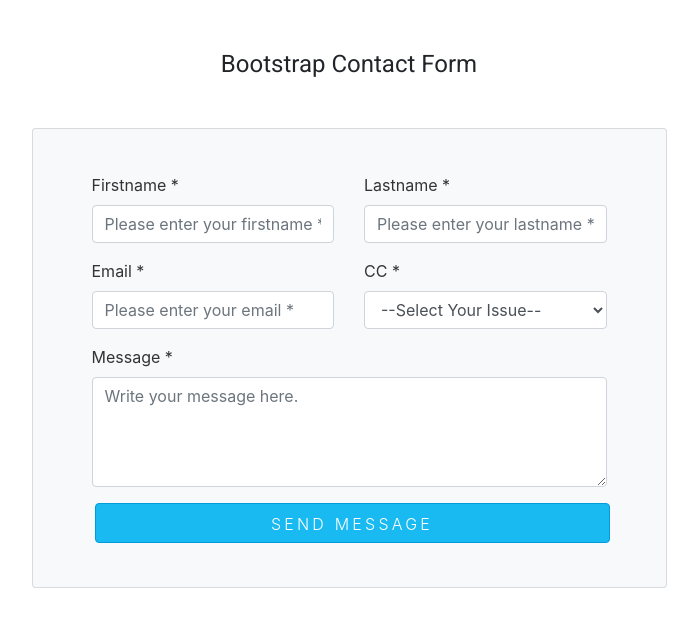
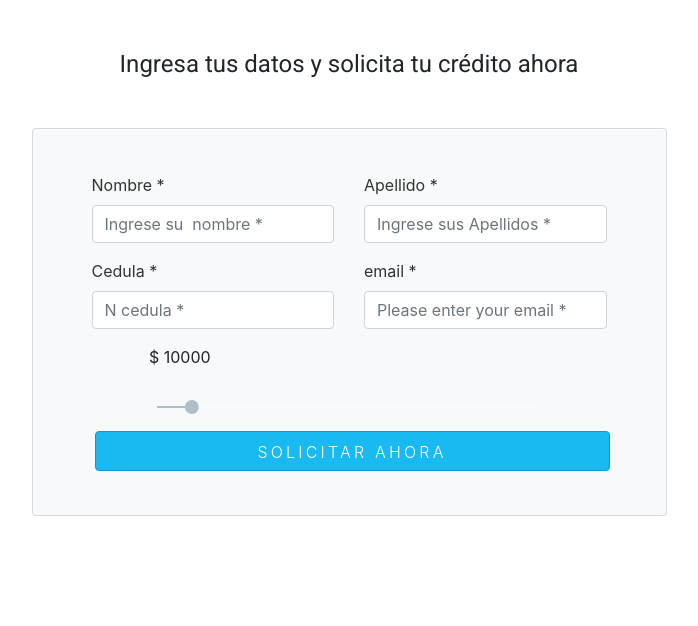
Before and after one commit to lozanomasuno/Zinobe-Frontend-, an Angular app: page / in a window 1280 px wide. Shown: the top 626 px of the page, without its empty margins (291-989 px from the left). Built offline with nearby package versions, Linux system fonts and the light colour scheme.

Commit message:
format Number Slider

```diff
--- a/package.json
+++ b/package.json
@@ -20,6 +20,7 @@
     "@angular/platform-browser": "~13.1.0",
     "@angular/platform-browser-dynamic": "~13.1.0",
     "@angular/router": "~13.1.0",
+    "hammerjs": "^2.0.8",
     "rxjs": "~7.4.0",
     "tslib": "^2.3.0",
     "zone.js": "~0.11.4"
--- a/src/app/app.module.ts
+++ b/src/app/app.module.ts
@@ -7,6 +7,8 @@ import { BrowserAnimationsModule } from '@angular/platform-browser/animations';
 import { SignUpComponent } from './components/sign-up/sign-up.component';
 import { PrestamosValorComponent } from './components/prestamos-valor/prestamos-valor.component';
 import { MatSliderModule } from '@angular/material/slider';
+import { FormsModule } from '@angular/forms';
+
 
 @NgModule({
   declarations: [
@@ -19,6 +21,7 @@ import { MatSliderModule } from '@angular/material/slider';
     AppRoutingModule,
     BrowserAnimationsModule,
     MatSliderModule,
+    FormsModule
   ],
   providers: [],
   bootstrap: [AppComponent]
--- a/src/app/components/prestamos-valor/prestamos-valor.component.css
+++ b/src/app/components/prestamos-valor/prestamos-valor.component.css
@@ -0,0 +1,19 @@
+.mat-slider-horizontal {
+    margin-top: 14px;
+    min-width: 550px;
+    justify-content: center;
+}
+
+@media only screen and (max-width: 760px), (min-device-width: 768px) and (max-device-width: 1024px) {
+    .mat-slider-horizontal {
+        min-width: 400px;
+    }
+}
+@media only screen and (min-device-width: 320px) and (max-device-width: 480px) {
+    .mat-slider-horizontal {
+        min-width: 200px;
+    }
+}
+@media only screen and (min-device-width: 768px) and (max-device-width: 1024px) {
+
+}
--- a/src/app/components/prestamos-valor/prestamos-valor.component.html
+++ b/src/app/components/prestamos-valor/prestamos-valor.component.html
@@ -0,0 +1,12 @@
+
+<div>$ {{valueRange}}</div>
+
+<mat-slider
+  [(ngModel)]="valueRange"
+  thumbLabel
+  [displayWith]="formatLabel"
+  tickInterval="100"
+  step="1000"
+  min="1000"
+  max="100000"
+  aria-label="units"></mat-slider>
--- a/src/app/components/prestamos-valor/prestamos-valor.component.ts
+++ b/src/app/components/prestamos-valor/prestamos-valor.component.ts
@@ -1,4 +1,4 @@
-import { Component, OnInit } from '@angular/core';
+import { Component, Input, OnInit } from '@angular/core';
 
 @Component({
   selector: 'app-prestamos-valor',
@@ -6,10 +6,23 @@ import { Component, OnInit } from '@angular/core';
   styleUrls: ['./prestamos-valor.component.css']
 })
 export class PrestamosValorComponent implements OnInit {
-
+ @Input() public valueRange:number = 10000;
   constructor() { }
 
+  formatLabel(value: number) {
+    if (value >= 100) {
+      return Math.round(value / 1000) + 'k';
+    }
+    return value;
+  }
+
+  priceFormatValueRange(formatedNumber: number){
+    console.log(new Intl.NumberFormat().format(formatedNumber));
+    return new Intl.NumberFormat().format(formatedNumber);
+  }
+
   ngOnInit(): void {
+    this.priceFormatValueRange(this.valueRange);
   }
 
 }
--- a/src/app/components/sign-up/sign-up.component.css
+++ b/src/app/components/sign-up/sign-up.component.css
@@ -37,6 +37,10 @@ label {
     margin-right: 10px
 }
 
-@media only screen and (max-width: 760px), (min-device-width: 768px) and (max-device-width: 1024px) {}
+@media only screen and (max-width: 760px), (min-device-width: 768px) and (max-device-width: 1024px) {
+    .sectionPrestamos{
+        justify-content: center;
+    }
+}
 @media only screen and (min-device-width: 320px) and (max-device-width: 480px) {}
 @media only screen and (min-device-width: 768px) and (max-device-width: 1024px) {}
--- a/src/app/components/sign-up/sign-up.component.html
+++ b/src/app/components/sign-up/sign-up.component.html
@@ -1,9 +1,8 @@
 <div class="container">
-
     <div class=" text-center mt-5 ">
-        <h1>Bootstrap Contact Form</h1>
+        <h1>Ingresa tus datos y solicita tu cr&eacute;dito ahora</h1>
     </div>
-    <div class="row ">
+    <div class="row">
         <div class="col-lg-7 mx-auto">
             <div class="card mt-2 mx-auto p-4 bg-light">
                 <div class="card-body bg-light">
@@ -11,32 +10,28 @@
                         <form id="contact-form" role="form">
                             <div class="controls">
                             <div class="row">
-            <div class="col-md-6">
-                <div class="form-group"> <label for="form_name">Firstname *</label> <input id="form_name" type="text" name="name" class="form-control" placeholder="Please enter your firstname *" required="required" data-error="Firstname is required."> </div>
+                                <div class="col-md-6 col-xs-12">
+                                    <div class="form-group"> <label for="form_name">Nombre *</label> <input id="form_name" type="text" name="name" class="form-control" placeholder="Ingrese su  nombre *" required="required" data-error="Firstname is required."> </div>
                                 </div>
-            <div class="col-md-6">
-                <div class="form-group"> <label for="form_lastname">Lastname *</label> <input id="form_lastname" type="text" name="surname" class="form-control" placeholder="Please enter your lastname *" required="required" data-error="Lastname is required."> </div>
+                                <div class="col-md-6 col-xs-12">
+                                    <div class="form-group"> <label for="form_lastname">Apellido *</label> <input id="form_lastname" type="text" name="surname" class="form-control" placeholder="Ingrese sus Apellidos *" required="required" data-error="Lastname is required."> </div>
                                 </div>
                             </div>
                             <div class="row">
                                 <div class="col-md-6">
-                <div class="form-group"> <label for="form_email">Email *</label> <input id="form_email" type="email" name="email" class="form-control" placeholder="Please enter your email *" required="required" data-error="Valid email is required."> </div>
+                                    <div class="form-group"> <label for="form_lastname">Cedula *</label> <input id="form_lastname" type="text" name="surname" class="form-control" placeholder="N cedula *" required="required" data-error="Lastname is required."> </div>
                                 </div>
                                 <div class="col-md-6">
-                <div class="form-group"> <label for="form_need">CC *</label> <select id="form_need" name="need" class="form-control" required="required" data-error="Please specify your need.">
-                        <option value="" selected disabled>--Select Your Issue--</option>
-                        <option>Request Invoice for order</option>
-                        <option>Request order status</option>
-                        <option>Haven't received cashback yet</option>
-                        <option>Other</option>
-                    </select> </div>
+                                    <div class="form-group"> <label for="form_email">email *</label> <input id="form_email" type="email" name="email" class="form-control" placeholder="Please enter your email *" required="required" data-error="Valid email is required."> </div>
                                 </div>
                             </div>
+
+                            <div class="row sectionPrestamos">
+                                <app-prestamos-valor></app-prestamos-valor>
+                            </div>
+
                             <div class="row">
-            <div class="col-md-12">
-                <div class="form-group"> <label for="form_message">Message *</label> <textarea id="form_message" name="message" class="form-control" placeholder="Write your message here." rows="4" required="required" data-error="Please, leave us a message."></textarea> </div>
-            </div>
-            <div class="col-md-12"> <input type="submit" class="btn btn-success btn-send pt-2 btn-block btnBlue" value="Send Message"> </div>
+                                <div class="col-md-12"> <input type="submit" class="btn btn-success btn-send pt-2 btn-block btnBlue" value="Solicitar Ahora">  </div>
                             </div>
                             </div>
                         </form>
--- a/src/main.ts
+++ b/src/main.ts
@@ -3,6 +3,8 @@ import { platformBrowserDynamic } from '@angular/platform-browser-dynamic';
 
 import { AppModule } from './app/app.module';
 import { environment } from './environments/environment';
+
+import 'hammerjs';
 
 if (environment.production) {
   enableProdMode();
```
Also changed, not shown: 1 other file (tests, documents, lock files or other folders). Lines whose indentation alone changed are shown as unchanged.
